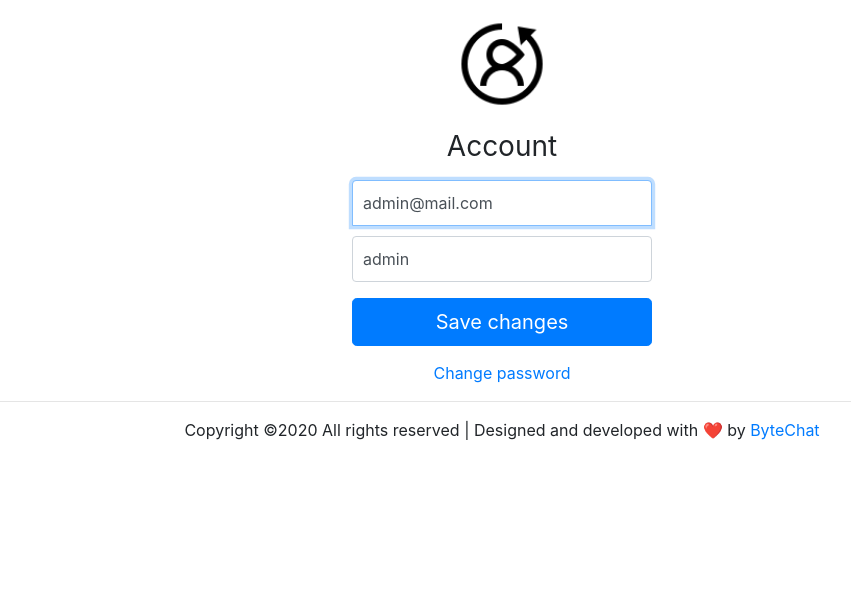
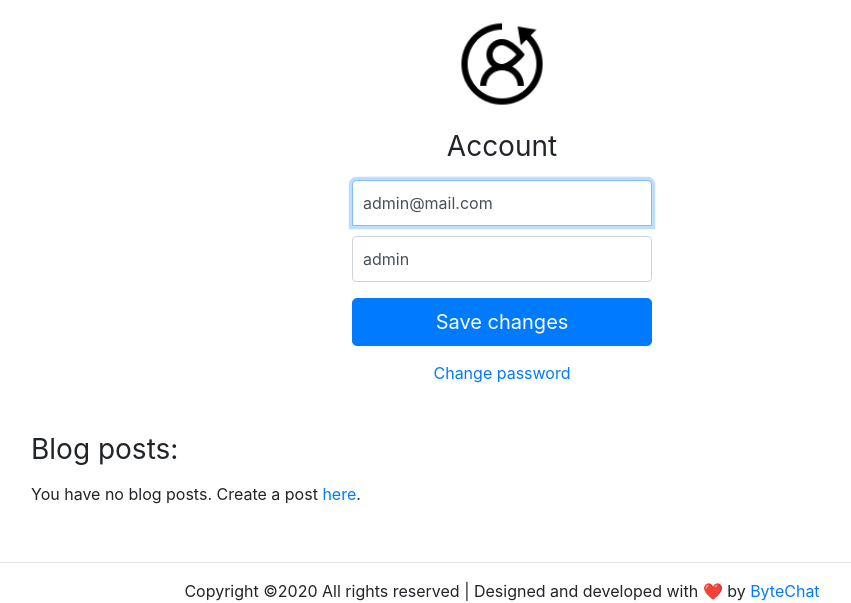
Before and after one commit to akash-eth/Byte-Chat, a Django app: page /account in a window 1280 px wide. Shown: the part 273-876 px from the top of the page, without its empty margins (138-989 px from the left). Before the commit the page ends 713 px from the top, so only its background shows below. Run offline with Django 3.2, Linux system fonts and the light colour scheme; a user stored in the database is signed in; data that the repository does not hold is empty; some libraries are stand-ins or nearby versions.

Commit message:
detail blog view

```diff
--- a/account/templates/account/account.html
+++ b/account/templates/account/account.html
@@ -75,5 +75,22 @@
   <a class='m-auto' href="{% url 'password_change' %}">Change password</a>
 </div>
 
+<div class="container mt-4 p-4">
+  <div class="row">
+    <div class="blog-posts">
+      <h3 class="mb-3 font-weight-normal">Blog posts:</h3>
+      {% if blog_posts %}
+        <ul class="list-group">
+        {% for post in blog_posts %}
+          <a href="{% url 'blog:detail' post.slug %}" style="text-decoration: none;"><li class="list-group-item">{{post}}</li></a>
+        {% endfor %}
+        </ul>
+      {% else %}
+        <p>You have no blog posts. Create a post <a href="{% url 'blog:create' %}">here</a>.</p>
+      {% endif %}
+    </div>
+  </div>
+</div>
+
 
 {% endblock content %}
```
